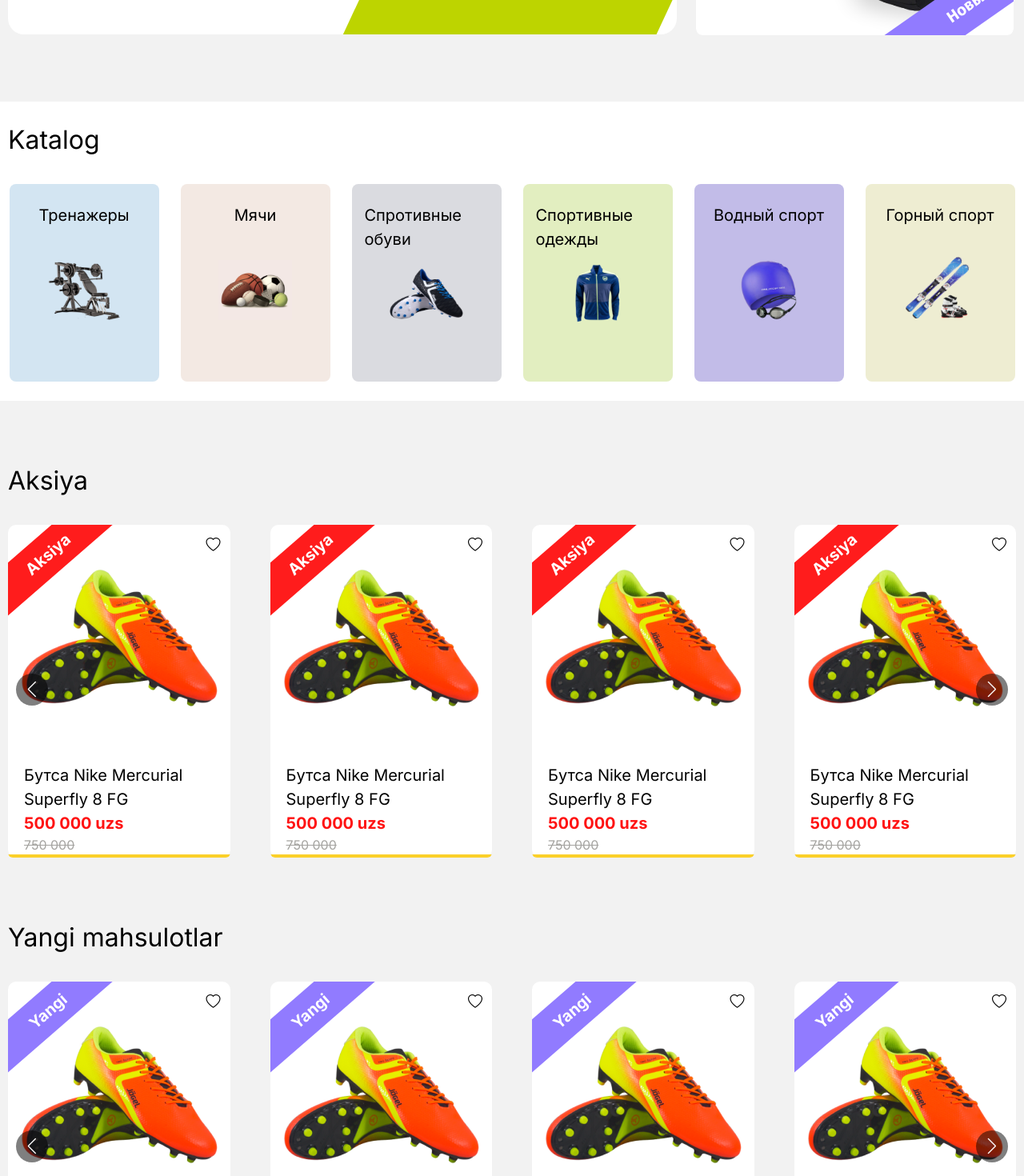
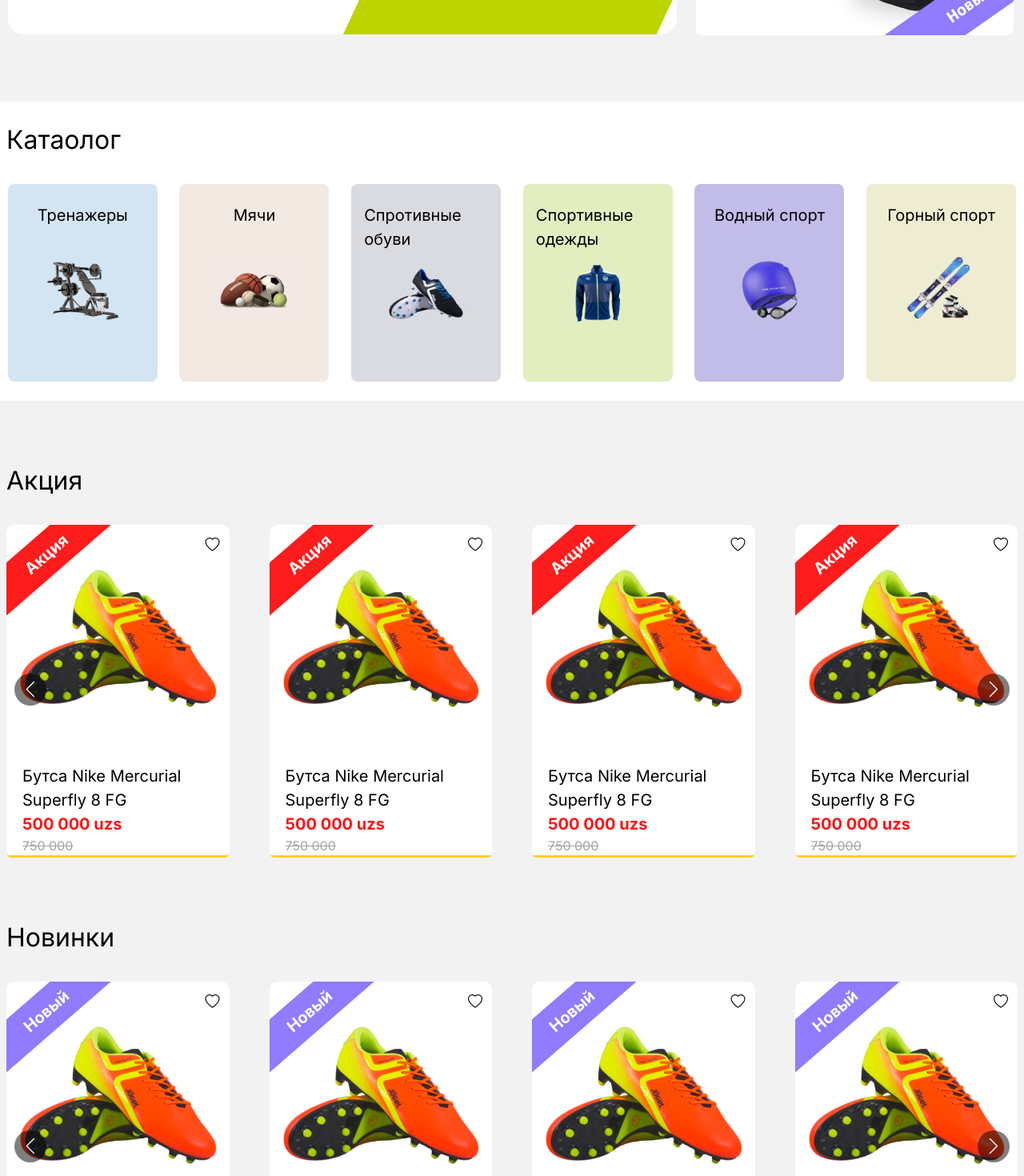
Before and after one commit to akhmadxon/SPORTMARKET.UZ, a Next.js app: page / in a window 1280 px wide. Shown: the part 640-2110 px from the top of the page at 80% size. Built offline with nearby package versions, Linux system fonts and the light colour scheme.

Commit message:
first commit

```diff
--- a/app/page.jsx
+++ b/app/page.jsx
@@ -1,73 +1,71 @@
-import { Carusel, CaruselCatalog, CaruselProduct, Useful, Adventages, About } from "@/components/ui";
+import { Carusel , CaruselCatalog ,  CaruselProduct, Useful, Adventages, About} from "@/components/ui";
 import { Card1 } from "@/components/ui/card";
 
 export default function HomePage() {
   return (
     <main className="">
-      <section className="pt-5 pb-[83px] bg-[#F2F2F2]">
-        <div className="container mx-auto px-2.5">
-          <div className="flex items-start gap-[24px]">
-            <div className="min-w-[819px] h-[488px]">
-              <Carusel />
+      <section  className=" pt-5 pb-[83px] bg-[#F2F2F2]">
+        <div className=" container mx-auto px-2.5">
+            <div className="flex items-start gap-[24px]">
+              <div className=" min-w-[819px] h-[488px]">
+                <Carusel />
+              </div>
+              <div className="">
+                  <Card1/>
+              </div>
+
             </div>
-            <div className="">
-              <Card1 />
-            </div>
-          </div>
         </div>
       </section>
-
       <section>
-        <div className="container mx-auto px-2.5">
+        <div className="container mx-auto px-2 5">
           <div className="py-[24px]">
-            <h1 className="text-[32px] mb-[31px]">Katalog</h1>
+            <h1 className="text-[32px] mb-[31px]">Катаолог</h1>
             <div>
               <CaruselCatalog />
             </div>
           </div>
         </div>
       </section>
-
-      <section className="bg-[#F2F2F2] pb-[80px]">
-        <div className="container mx-auto px-2.5">
+      <section className="bg-[#F2F2F2] pb-[80px] ">
+        <div className="container mx-auto px-2 5">
           <div className="pt-[76px]">
-            <h1 className="text-[32px] mb-[31px]">Aksiya</h1>
+            <h1 className="text-[32px] mb-[31px]">Акция</h1>
             <div>
-              <CaruselProduct text="Aksiya" bg="#FF1C1C" />
+              <CaruselProduct text="Акция" bg="#FF1C1C"/>
             </div>
           </div>
           <div className="pt-[76px]">
-            <h1 className="text-[32px] mb-[31px]">Yangi mahsulotlar</h1>
+            <h1 className="text-[32px] mb-[31px]">Новинки</h1>
             <div>
-              <CaruselProduct text="Yangi" bg="#917BFF" />
+              <CaruselProduct text="Новый" bg="#917BFF"/>
             </div>
           </div>
           <div className="pt-[76px]">
-            <h1 className="text-[32px] mb-[31px]">Mahsulotlar</h1>
+            <h1 className="text-[32px] mb-[31px]">Продукты</h1>
             <div>
               <CaruselProduct />
             </div>
           </div>
           <div className="pt-[76px]">
-            <h1 className="text-[32px] mb-[31px]">Eng ko'p sotilgan</h1>
+            <h1 className="text-[32px] mb-[31px]">ТОП продажа</h1>
             <div>
-              <CaruselProduct text="TOP" bg="#10DE24" />
+              <CaruselProduct text="ТОП" bg="#10DE24" />
             </div>
           </div>
-
           <div className="pt-[76px]">
             <div>
-              <Useful bg="#10DE24" />
+              <Useful  bg="#10DE24" />
             </div>
           </div>
           <div className="pt-[36px]">
             <div>
-              <Adventages bg="#10DE24" />
+              <Adventages  bg="#10DE24" />
             </div>
           </div>
           <div className="pt-[36px]">
             <div>
-              <About bg="#10DE24" />
+              <About  bg="#10DE24" />
             </div>
           </div>
         </div>
```
